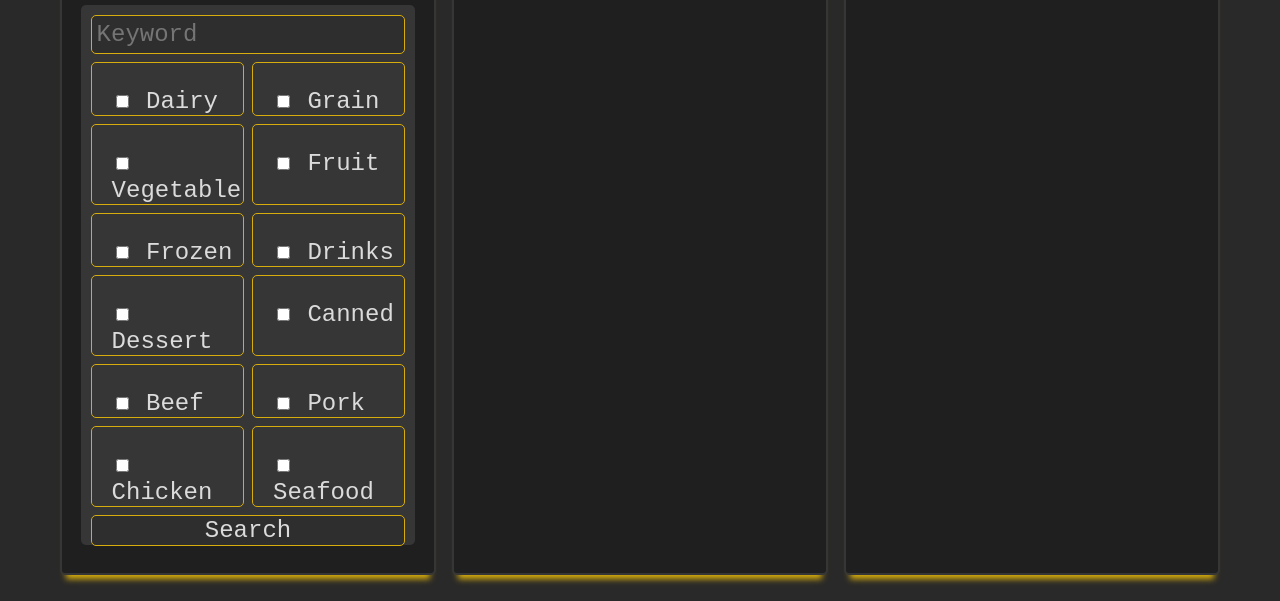
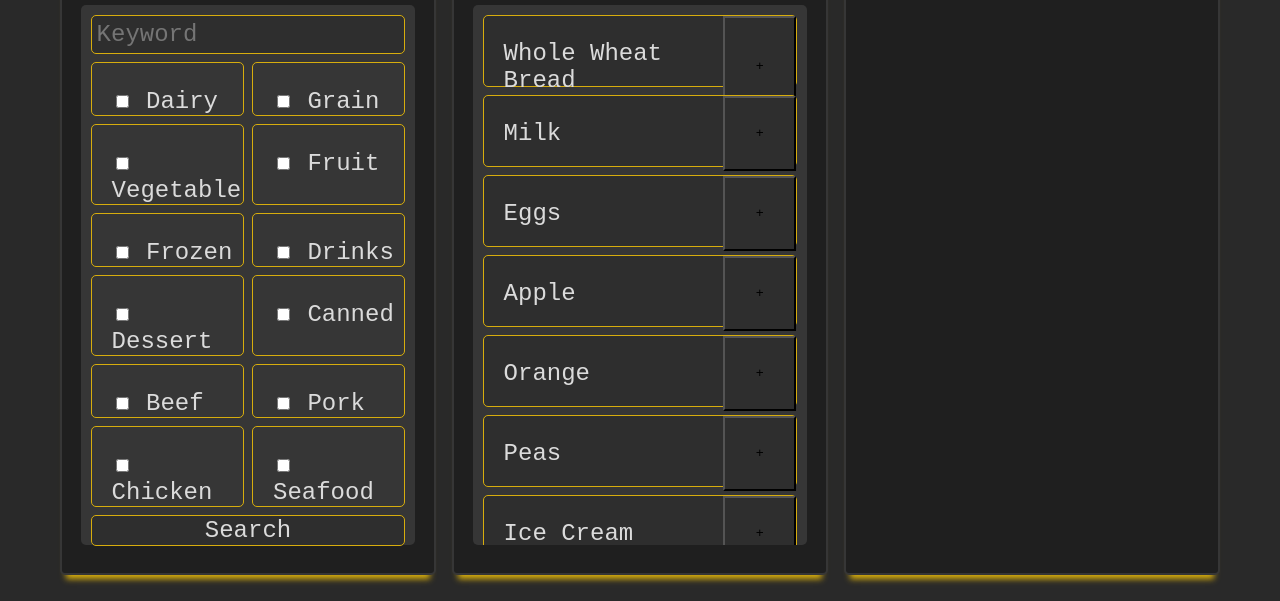
Before and after one commit to Really-Blue/CS453-GroceryProj, a plain HTML site: page public/Portal-Serve.html in a window 1280 px wide. Shown: the part 199-800 px from the top of the page. Drawn offline with Linux system fonts and the light colour scheme; no server answers.

Commit message:
Changed and added template for results and my list

```diff
--- a/public/Portal-Serve.html
+++ b/public/Portal-Serve.html
@@ -71,6 +71,7 @@
 
         <div class="defaultbox">
             <div class="subheading">Results</div>
+            <div class="resultsBox" id="results"></div>
         </div>
 
         <div class="defaultbox">
@@ -78,3 +79,71 @@
         </div>
     </body>
 </html>
+
+<script>
+const results =
+[
+    {
+        name: "Whole Wheat Bread",
+        type: "grain"
+    },
+    {
+        name: "Milk",
+        type: "dairy"
+    },
+    {
+        name: "Eggs",
+        type: "chicken"
+    },
+    {
+        name: "Apple",
+        type: "fruit"
+    },
+    {
+        name: "Orange",
+        type: "fruit"
+    },
+    {
+        name: "Peas",
+        type: "frozen"
+    },
+    {
+        name: "Ice Cream",
+        type: "dessert"
+    },
+    {
+        name: "Top Sirloin",
+        type: "beef"
+    },
+    {
+        name: "Pork Ribs",
+        type: "pork"
+    },
+    {
+        name: "Root Beer",
+        type: "drinks"
+    },
+    {
+        name: "Corn",
+        type: "canned"
+    },
+    {
+        name: "Salmon",
+        type: "seafood"
+    }
+]
+
+function resultsTemplate(result) {
+    return `
+    <div class="templateBox">
+        <p class="span3">${result.name}</p>
+        <button class="AddRemoveButton">+</button>
+    </div>
+    `
+}
+
+document.getElementById("results").innerHTML =
+`
+${results.map(resultsTemplate).join('')}
+`
+</script>
--- a/public/style.css
+++ b/public/style.css
@@ -107,3 +107,40 @@ img {
     font-size: 1.5em;
     cursor: pointer;
 }
+
+.resultsBox{
+    background-color: #363636;
+    margin: 0% 5%;
+    padding:10px;
+    height: 65vh;
+    border-radius: 5px;
+    display: grid;
+    grid-template-columns: 1fr;
+    grid-row-gap: 0.5em;
+    grid-column-gap: 0.5em;
+    overflow-y: scroll;
+}
+
+.templateBox{
+    display:grid;
+    grid-template-columns: repeat(4, 1fr);
+    grid-column-gap: 0px;
+    height: 50px;
+    background-color: #2E2E2E;
+    border-radius: 5px;
+    border: 1px solid #d7ad0d;
+    padding-bottom: 20px;
+    padding-left: 20px;
+    font-size: 1.5em;
+}
+
+.span3{
+    grid-column: span 3;
+}
+
+.AddRemoveButton{
+    background-color: #2E2E2E;
+    height: auto;
+    padding: 0px;
+    margin: 0px;
+}
```
